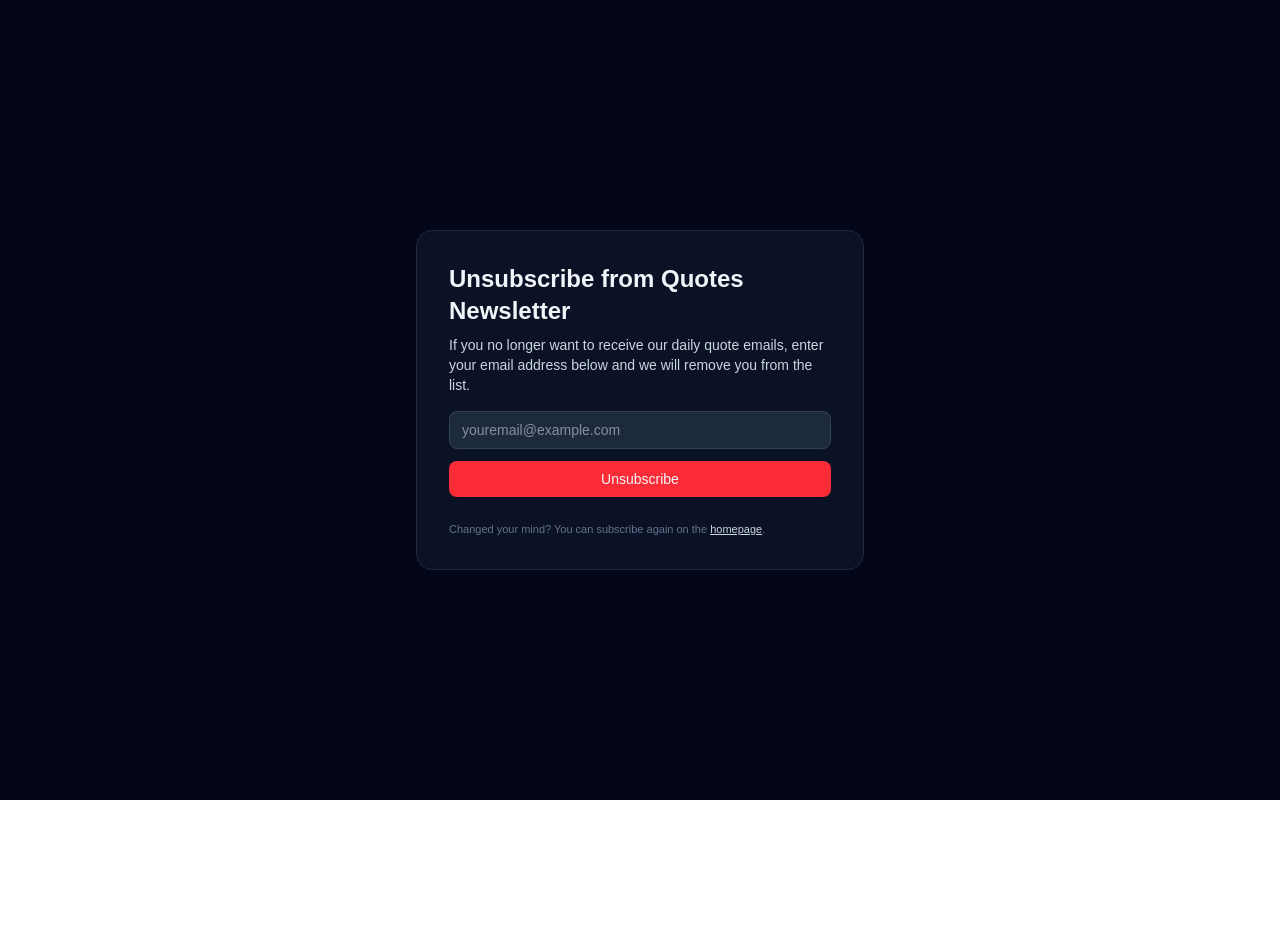
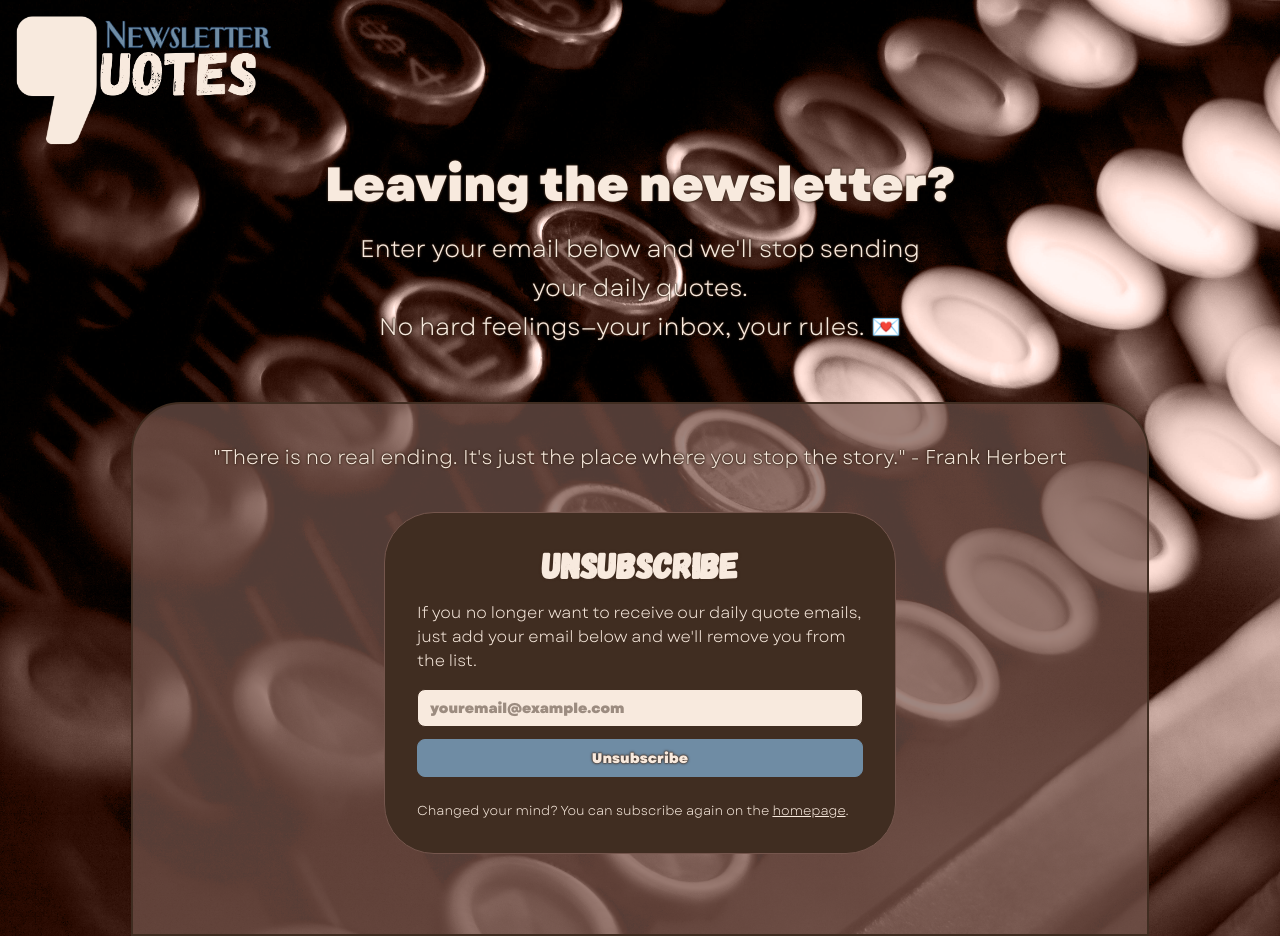
Before and after one commit to biamsarmento/quotesnewsletter, a Next.js app in the folder newsletter-quotes/: page /unsubscribe in a window 1280 px wide. Before the commit the page ends 800 px from the top, so only its background shows below. Built offline with nearby package versions, Linux system fonts and the light colour scheme.

Commit message:
Improve Unsubscribe page

```diff
--- a/newsletter-quotes/app/page.tsx
+++ b/newsletter-quotes/app/page.tsx
@@ -90,7 +90,7 @@ export default function HomePage() {
         </h2>
       </div>
 
-      <div className="flex flex-col items-center justify-center px-10 md:px-20 pb-10 md:pb-20 pt-10 text-[#f8eade] bg-[#75564d] border-2 border-[#402d21] rounded-t-[50px] flex-1 rounded-b-none gap-10">
+      <div className="flex flex-col items-center justify-center px-10 md:px-20 pb-10 md:pb-20 pt-10 text-[#f8eade] bg-[#75564d]/70 border-2 border-[#402d21] rounded-t-[50px] flex-1 rounded-b-none gap-10">
         <h3
           className={`${garet.className} [text-shadow:0_0_1px_#402d21,0_0_2px_#402d21,0_0_3px_#402d21] text-md md:text-xl`}
         >
@@ -98,7 +98,7 @@ export default function HomePage() {
           Walt Disney
         </h3>
         <div className="subscribe flex flex-col mb-10">
-          <div className="max-w-lg w-full p-8 rounded-[50px] bg-[#402d21]/70 border border-[#75564d]">
+          <div className="max-w-lg w-full p-8 rounded-[50px] bg-[#402d21] border border-[#75564d]">
             <h1
               className={`${gagalin.className} text-4xl font-semibold mb-4 justify-self-center text-[#f8eade] [text-shadow:0_0_1px_#402d21,0_0_2px_#402d21,0_0_3px_#402d21]`}
             >
@@ -122,19 +122,19 @@ export default function HomePage() {
               <button
                 type="submit"
                 disabled={status === "loading"}
-                className={`${garetBold.className} w-full py-2 rounded-lg cursor-pointer text-[#f8eade] text-sm font-medium bg-[#6f8ca4] hover:bg-[#203a58] disabled:opacity-60 disabled:cursor-not-allowed transition [text-shadow:0_0_1px_#402d21,0_0_2px_#402d21,0_0_3px_#402d21]`}
+                className={`${garetBold.className} w-full py-2 rounded-lg cursor-pointer text-[#f8eade] text-sm font-medium bg-[#6f8ca4] border border-[#6f8ca4] hover:bg-[#203a58] disabled:opacity-60 disabled:cursor-not-allowed transition [text-shadow:0_0_1px_#402d21,0_0_2px_#402d21,0_0_3px_#402d21]`}
               >
                 {status === "loading" ? "Subscribing..." : "Subscribe"}
               </button>
             </form>
 
             {status === "success" && (
-              <p className="mt-3 text-xs text-emerald-400">
-                🎉 You have subscribed! Stay tuned...
+              <p className={`${garet.className} mt-3 text-xs text-emerald-400`}>
+                🎉 You have been subscribed! Stay tuned for your first quote...
               </p>
             )}
             {status === "error" && (
-              <p className="mt-3 text-xs text-red-400">
+              <p className={`${garet.className} mt-3 text-xs text-red-400`}>
                 Error subscribing. Try again later!
               </p>
             )}
@@ -142,7 +142,7 @@ export default function HomePage() {
             <button
               type="button"
               onClick={handleSendToday}
-              className={`${garetBold.className} mt-4 w-full py-2 rounded-lg text-xs font-medium cursor-pointer text-[#f8eade] bg-[#75564d] hover:bg-[#402d21] hover:border-[#75564d] border border-[#402d21] transition`}
+              className={`${garetBold.className} mt-4 w-full py-2 rounded-lg text-xs font-medium cursor-pointer text-[#f8eade] bg-[#75564d] hover:bg-[#402d21] hover:border-[#75564d] border border-transparent transition`}
             >
               Send today&apos;s newsletter (dev)
             </button>
--- a/newsletter-quotes/app/unsubscribe/page.tsx
+++ b/newsletter-quotes/app/unsubscribe/page.tsx
@@ -2,6 +2,8 @@
 
 import { useState } from "react";
 import Link from "next/link";
+import Image from "next/image";
+import { gagalin, garet, garetBold } from "../fonts";
 
 export default function UnsubscribePage() {
   const [email, setEmail] = useState("");
@@ -44,15 +46,59 @@ export default function UnsubscribePage() {
   }
 
   return (
-    <main className="min-h-screen flex items-center justify-center bg-slate-950 text-slate-100 px-4">
-      <div className="max-w-md w-full p-8 rounded-2xl bg-slate-900/70 border border-slate-800">
-        <h1 className="text-2xl font-semibold mb-2">
-          Unsubscribe from Quotes Newsletter
+    <main
+      className="min-h-screen flex flex-col items-center text-slate-900 px-4 pt-4 pb-0"
+      style={{
+        backgroundImage: "url('/typewriter.jpg')",
+        backgroundSize: "cover",
+        backgroundPosition: "center",
+        backgroundColor: "#75564d",
+        backgroundBlendMode: "luminosity",
+      }}
+    >
+      {/* Logo, igual à home */}
+      <div className="header flex self-center md:self-start gap-2">
+        <Image
+          src="/logo-beige-blue.png"
+          alt="Quotes Newsletter logo"
+          width={256}
+          height={130}
+        />
+      </div>
+
+      {/* Título e texto explicativo */}
+      <div className="flex flex-col items-center justify-center p-4">
+        <h1
+          className={`${garetBold.className} text-[#f8eade] text-3xl md:text-5xl text-center mb-5 [text-shadow:0_0_1px_#402d21,0_0_2px_#402d21,0_0_3px_#402d21]`}
+        >
+          Leaving the newsletter?
         </h1>
 
-        <p className="text-sm text-slate-300 mb-4">
-          If you no longer want to receive our daily quote emails, enter your
-          email address below and we will remove you from the list.
+        <h2
+          className={`${garet.className} text-[#f8eade] text-xl md:text-2xl text-center max-w-xl leading-relaxed mb-10 [text-shadow:0_0_1px_#402d21,0_0_2px_#402d21,0_0_3px_#402d21]`}
+        >
+          Enter your email below and we&apos;ll stop sending your daily quotes.
+          <br /> No hard feelings—your inbox, your rules. 💌
+        </h2>
+      </div>
+
+      <div className="flex flex-col items-center justify-center px-10 md:px-20 pb-10 md:pb-20 pt-10 text-[#f8eade] bg-[#75564d]/70 border-2 border-[#402d21] rounded-t-[50px] flex-1 rounded-b-none gap-10">
+        <h3
+          className={`${garet.className} [text-shadow:0_0_1px_#402d21,0_0_2px_#402d21,0_0_3px_#402d21] text-md md:text-xl`}
+        >
+          "There is no real ending. It's just the place where you stop the
+          story." - Frank Herbert
+        </h3>
+        <div className="max-w-lg w-full p-8 rounded-[50px] bg-[#402d21] border border-[#75564d]">
+          <h2
+            className={`${gagalin.className} text-4xl font-semibold mb-4 text-center text-[#f8eade] [text-shadow:0_0_1px_#402d21,0_0_2px_#402d21,0_0_3px_#402d21]`}
+          >
+            Unsubscribe
+          </h2>
+
+          <p className={`${garet.className} text-md text-[#f8eade] mb-4`}>
+            If you no longer want to receive our daily quote emails, just add
+            your email below and we&apos;ll remove you from the list.
           </p>
 
           <form onSubmit={handleSubmit} className="space-y-3">
@@ -62,42 +108,43 @@ export default function UnsubscribePage() {
               placeholder="youremail@example.com"
               value={email}
               onChange={(e) => setEmail(e.target.value)}
-            className="w-full px-3 py-2 rounded-lg bg-slate-800 border border-slate-700 text-sm outline-none focus:ring-2 focus:ring-indigo-500"
+              className={`${garetBold.className} w-full px-3 py-2 rounded-lg text-[#402d21] bg-[#f8eade] border border-[#402d21] text-sm outline-none focus:ring-2 focus:ring-[#fefaf8]`}
             />
 
             <button
               type="submit"
               disabled={status === "loading"}
-            className="w-full py-2 rounded-lg text-sm font-medium bg-red-500 hover:bg-red-600 disabled:opacity-60 disabled:cursor-not-allowed transition"
+              className={`${garetBold.className} w-full py-2 rounded-lg cursor-pointer text-[#f8eade] text-sm font-medium bg-[#6f8ca4] border border-[#6f8ca4] hover:bg-[#203a58] disabled:opacity-60 disabled:cursor-not-allowed transition [text-shadow:0_0_1px_#402d21,0_0_2px_#402d21,0_0_3px_#402d21]`}
             >
               {status === "loading" ? "Unsubscribing..." : "Unsubscribe"}
             </button>
           </form>
 
           {status === "success" && (
-          <p className="mt-3 text-xs text-emerald-400">
+            <p className={`${garet.className} mt-3 text-xs text-emerald-400`}>
               ✅ You have been unsubscribed. You will no longer receive daily
               quotes.
             </p>
           )}
 
           {status === "error" && (
-          <p className="mt-3 text-xs text-red-400">
+            <p className={`${garet.className} mt-3 text-xs text-red-400`}>
               {errorMessage || "Failed to unsubscribe. Please try again."}
             </p>
           )}
 
-        <p className="mt-6 text-[11px] text-slate-500">
+          <p className={`${garet.className} mt-6 text-[13px] text-[#f8eade]`}>
             Changed your mind? You can subscribe again on the{" "}
             <Link
               href="/"
-            className="underline text-slate-300 hover:text-slate-100"
+              className="underline text-[#f8eade] hover:text-[#fefaf8]"
             >
               homepage
             </Link>
             .
           </p>
         </div>
+      </div>
     </main>
   );
 }
```
Lines whose indentation alone changed are shown as unchanged.
